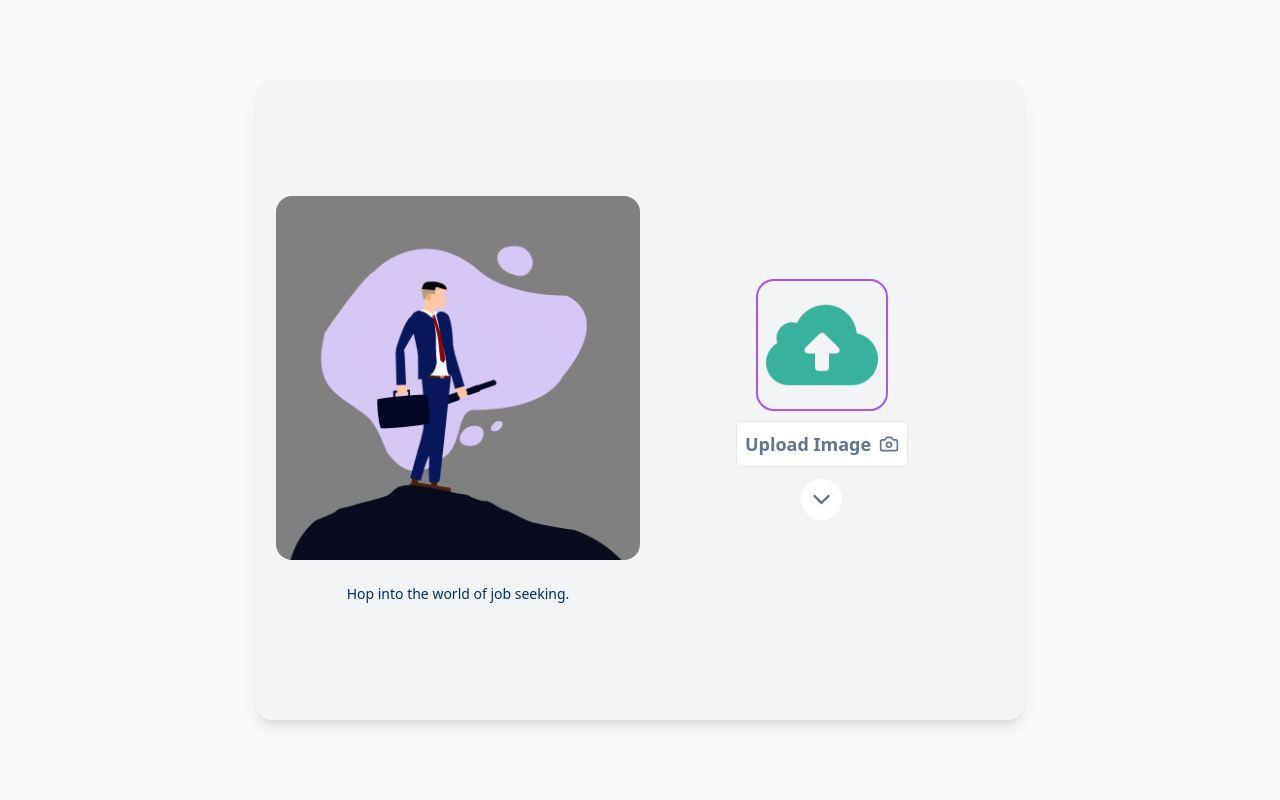
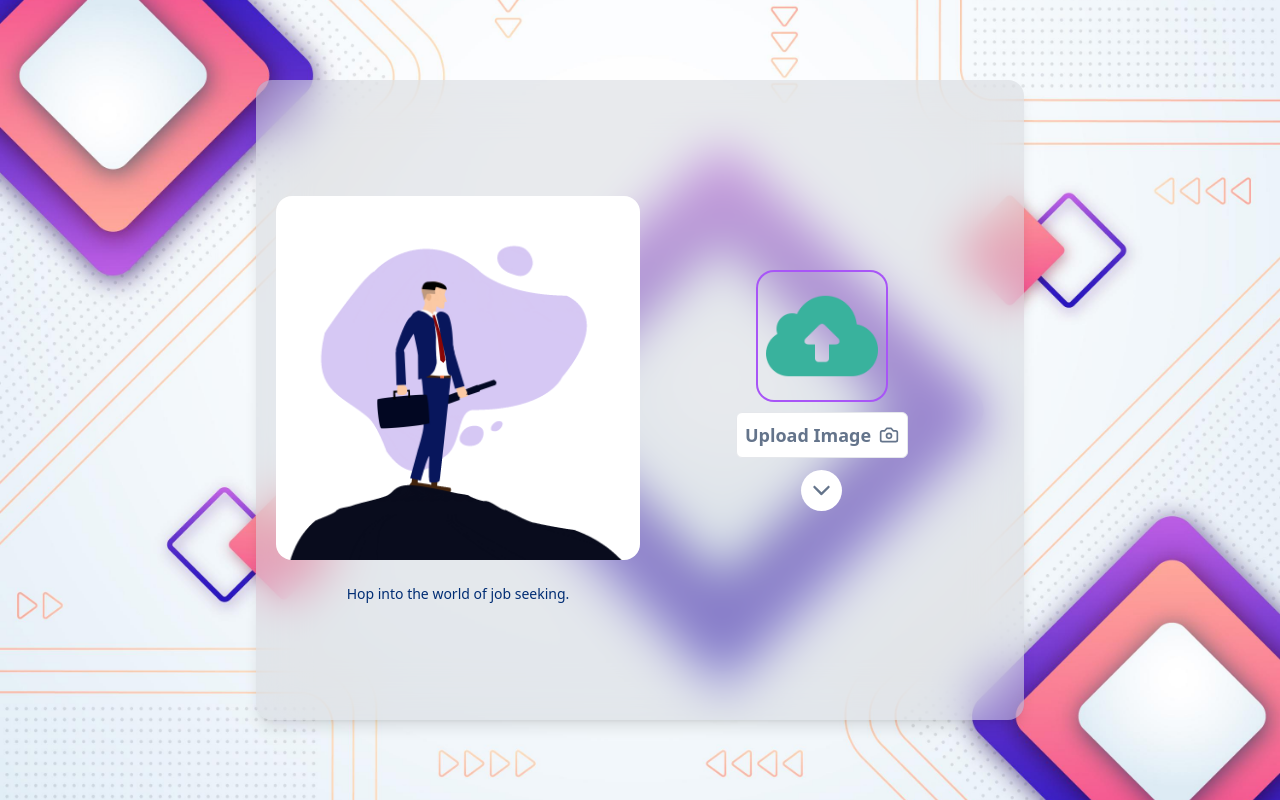
Before and after one commit to TanimSk/job-portal, a React (Vite) app: page /company-registration in a window 1280 px wide. Built offline with nearby package versions, Linux system fonts and the light colour scheme.

Commit message:
login @ homepage

```diff
--- a/src/pages/login/LoginPage.jsx
+++ b/src/pages/login/LoginPage.jsx
@@ -2,9 +2,13 @@ import jobAnimation from "../../assets/loginAnimation.gif";
 import { useForm } from "react-hook-form";
 import React from "react";
 import { apiURL } from "../../Constant";
-import { removeFromLocalStorage, storeInLocalStorage } from "../../utils/manageLocalStorage";
+import {
+  removeFromLocalStorage,
+  storeInLocalStorage,
+} from "../../utils/manageLocalStorage";
 import { useNavigate } from "react-router-dom";
 import { toast } from "react-toastify";
+import loginBG from "../../assets/loginBG.jpg";
 
 const LoginPageCompany = () => {
   const {
@@ -44,16 +48,24 @@ const LoginPageCompany = () => {
   };
 
   return (
-    <section className="bg-gray-50 min-h-screen flex items-center justify-center">
+    <section
+      className="bg-gray-50 min-h-screen flex items-center justify-center"
+      style={{
+        background: `url(${loginBG})`,
+        backgroundPosition: "center",
+        backgroundSize: "cover",
+        backgroundRepeat: "no-repeat",
+      }}
+    >
       {/* login container */}
-      <div className="bg-gray-100 flex rounded-2xl shadow-lg max-w-3xl p-5 items-center">
+      <div className="flex rounded-2xl shadow-lg max-w-3xl p-5 items-center bg-opacity-50 backdrop-blur-xl bg-gray-300">
         {/* image */}
         <div className="md:block hidden w-1/2">
           <img
             className="rounded-2xl"
             src={jobAnimation}
             alt="Login"
-            style={{ backgroundColor: "gray" }}
+            style={{ backgroundColor: "white" }}
           />
           <p className="mt-6 text-[#002D74] text-center text-sm">
             Hop in the world of job seeking.
@@ -62,7 +74,7 @@ const LoginPageCompany = () => {
         {/* form */}
         <form
           onSubmit={handleSubmit(onSubmit)}
-          className="md:w-1/2 px-8 md:px-16 w-full flex flex-col"
+          className="md:w-1/2 px-8 md:px-16 w-full flex flex-col "
         >
           <h2 className="font-bold text-[1.4rem] text-[#002D74] mb-6">
             Applicant Login
--- a/src/pages/loginCompany/LoginPageCompany.jsx
+++ b/src/pages/loginCompany/LoginPageCompany.jsx
@@ -6,6 +6,7 @@ import { storeInLocalStorage } from "../../utils/manageLocalStorage";
 import { useNavigate } from "react-router-dom";
 import { toast } from "react-toastify";
 import { removeFromLocalStorage } from "../../utils/manageLocalStorage";
+import loginBG from "../../assets/loginBG.jpg";
 
 const LoginPageCompany = () => {
   const {
@@ -45,16 +46,24 @@ const LoginPageCompany = () => {
   };
 
   return (
-    <section className="bg-gray-50 min-h-screen flex items-center justify-center">
+    <section
+      className="bg-gray-50 min-h-screen flex items-center justify-center"
+      style={{
+        background: `url(${loginBG})`,
+        backgroundPosition: "center",
+        backgroundSize: "cover",
+        backgroundRepeat: "no-repeat",
+      }}
+    >
       {/* login container */}
-      <div className="bg-gray-100 flex rounded-2xl shadow-lg max-w-3xl p-5 items-center">
+      <div className="bg-gray-100 flex rounded-2xl shadow-lg max-w-3xl p-5 items-center bg-opacity-50 backdrop-blur-xl bg-gray-300">
         {/* image */}
         <div className="md:block hidden w-1/2">
           <img
             className="rounded-2xl"
             src={jobAnimation}
             alt="Login"
-            style={{ backgroundColor: "gray" }}
+            style={{ backgroundColor: "white" }}
           />
           <p className="mt-6 text-[#002D74] text-center text-sm">
             Hop in the world of job seeking.
--- a/src/pages/registration/RegistrationPage.jsx
+++ b/src/pages/registration/RegistrationPage.jsx
@@ -9,6 +9,7 @@ import axios from "axios";
 import { apiURL } from "../../Constant";
 import { useNavigate } from "react-router-dom";
 import { toast } from "react-toastify";
+import loginBG from "../../assets/loginBG.jpg";
 
 const RegistrationPage = () => {
   const navigate = useNavigate();
@@ -113,16 +114,24 @@ const RegistrationPage = () => {
   };
 
   return (
-    <section className="bg-gray-50  min-h-screen flex items-center justify-center">
+    <section
+      className="bg-gray-50  min-h-screen flex items-center justify-center"
+      style={{
+        background: `url(${loginBG})`,
+        backgroundPosition: "center",
+        backgroundSize: "cover",
+        backgroundRepeat: "no-repeat",
+      }}
+    >
       <form onSubmit={handleSubmit(onSubmit)}>
-        <div className="bg-gray-100 relative flex items-center justify-center rounded-2xl shadow-lg max-w-3xl p-5 overflow-hidden h-[80vh]">
+        <div className="relative flex items-center justify-center rounded-2xl shadow-lg max-w-3xl p-5 overflow-hidden h-[80vh] bg-opacity-50 backdrop-blur-xl bg-gray-300">
           {/* Left Section - Image */}
           <div className="md:w-1/2 hidden md:block">
             <img
               className="rounded-2xl"
               src={jobAnimation}
               alt="Login Animation"
-              style={{ backgroundColor: "gray" }}
+              style={{ backgroundColor: "white" }}
             />
             <p className="mt-6 text-[#002D74] text-center text-sm">
               Hop into the world of job seeking.
@@ -134,7 +143,13 @@ const RegistrationPage = () => {
             className={`w-full  h-screen md:w-1/2 flex flex-col items-center justify-center duration-500 px-8 md:px-16 `}
           >
             {/* Upload Image */}
-            <div className={`flex  flex-col items-center space-y-3`}>
+            <div
+              className={`${
+                clicked
+                  ? "top-[-30rem]"
+                  : "top-[6rem]"
+              } flex flex-col items-center space-y-3 duration-500 absolute`}
+            >
               <img
                 className="object-cover w-32 h-32 ring-2 ring-purple-500 p-2 rounded-2xl"
                 src={image}
@@ -229,7 +244,7 @@ const RegistrationPage = () => {
                 clicked
                   ? "bottom-2 pb-[5rem] pt-[5rem]"
                   : "absolute-div bottom-[-100rem]"
-              } duration-500 absolute  bg-[#F3F4F6]`}
+              } duration-500 absolute`}
             >
               <div
                 onSubmit={handleSubmit(onSubmit)}
--- a/src/pages/registrationCompany/RegistrationPageCompany.jsx
+++ b/src/pages/registrationCompany/RegistrationPageCompany.jsx
@@ -9,6 +9,7 @@ import axios from "axios";
 import { apiURL } from "../../Constant";
 import { useNavigate } from "react-router-dom";
 import { toast } from "react-toastify";
+import loginBG from "../../assets/loginBG.jpg";
 
 const RegistrationPageCompany = () => {
   const navigate = useNavigate();
@@ -113,16 +114,24 @@ const RegistrationPageCompany = () => {
   };
 
   return (
-    <section className="bg-gray-50  min-h-screen flex items-center justify-center">
+    <section
+      className="bg-gray-50  min-h-screen flex items-center justify-center"
+      style={{
+        background: `url(${loginBG})`,
+        backgroundPosition: "center",
+        backgroundSize: "cover",
+        backgroundRepeat: "no-repeat",
+      }}
+    >
       <form onSubmit={handleSubmit(onSubmit)}>
-        <div className="bg-gray-100 relative flex items-center justify-center rounded-2xl shadow-lg max-w-3xl p-5 overflow-hidden h-[80vh]">
+        <div className="relative flex items-center justify-center rounded-2xl shadow-lg max-w-3xl p-5 overflow-hidden h-[80vh] bg-opacity-50 backdrop-blur-xl bg-gray-300">
           {/* Left Section - Image */}
           <div className="md:w-1/2 hidden md:block">
             <img
               className="rounded-2xl"
               src={jobAnimation}
               alt="Login Animation"
-              style={{ backgroundColor: "gray" }}
+              style={{ backgroundColor: "white" }}
             />
             <p className="mt-6 text-[#002D74] text-center text-sm">
               Hop into the world of job seeking.
@@ -134,7 +143,11 @@ const RegistrationPageCompany = () => {
             className={`w-full  h-screen md:w-1/2 flex flex-col items-center justify-center duration-500 px-8 md:px-16 `}
           >
             {/* Upload Image */}
-            <div className={`flex  flex-col items-center space-y-3`}>
+            <div
+              className={`${
+                clicked ? "top-[-30rem]" : "top-[12rem]"
+              } flex flex-col items-center space-y-3 duration-500 absolute`}
+            >
               <img
                 className="object-cover w-32 h-32 ring-2 ring-purple-500 p-2 rounded-2xl"
                 src={image}
@@ -169,7 +182,7 @@ const RegistrationPageCompany = () => {
             <div
               className={`${
                 clicked ? "bottom-2" : "absolute-div bottom-[-100rem]"
-              } duration-500 absolute  bg-[#F3F4F6]`}
+              } duration-500 absolute`}
             >
               <div
                 onSubmit={handleSubmit(onSubmit)}
```
Also changed, not shown: src/assets/loginBG.jpg (added).
